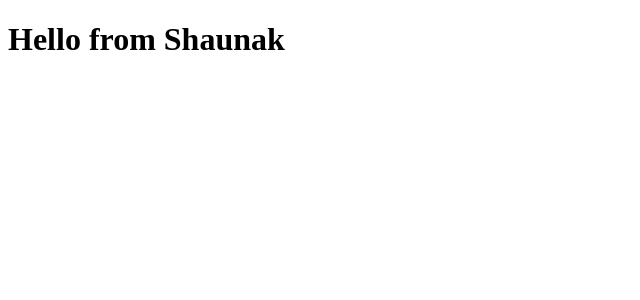
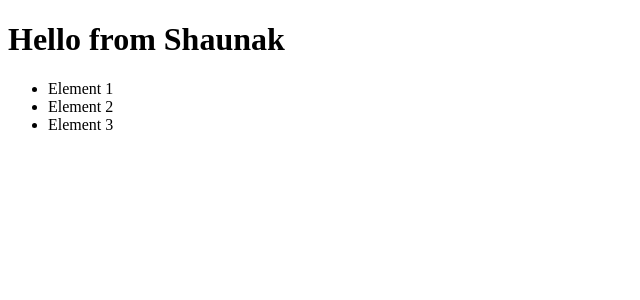
Before and after one commit to shaunak24/namaste-react-demo-app, a React (Vite) app: page / in a window 1280 px wide. Shown: the top 300 px of the page, without its empty margins (0-640 px from the left). Built offline with nearby package versions, Linux system fonts and the light colour scheme.

Commit message:
Implement listing

```diff
--- a/App.js
+++ b/App.js
@@ -9,10 +9,19 @@ import ReactDOM from 'react-dom/client';
 // );
 
 // JSX
+const nums = [1, 2, 3];
+
 const heading = (
-  <h1 id="title" key="h1">
-    Hello from Shaunak
-  </h1>
+  <div id="container">
+    <h1 id="title" key="h1">
+      Hello from Shaunak
+    </h1>
+    <ul>
+      {nums.map((num) => (
+        <li key={`key-${num}`}>Element {num}</li>
+      ))}
+    </ul>
+  </div>
 );
 
 const root = ReactDOM.createRoot(document.getElementById('root'));
```
